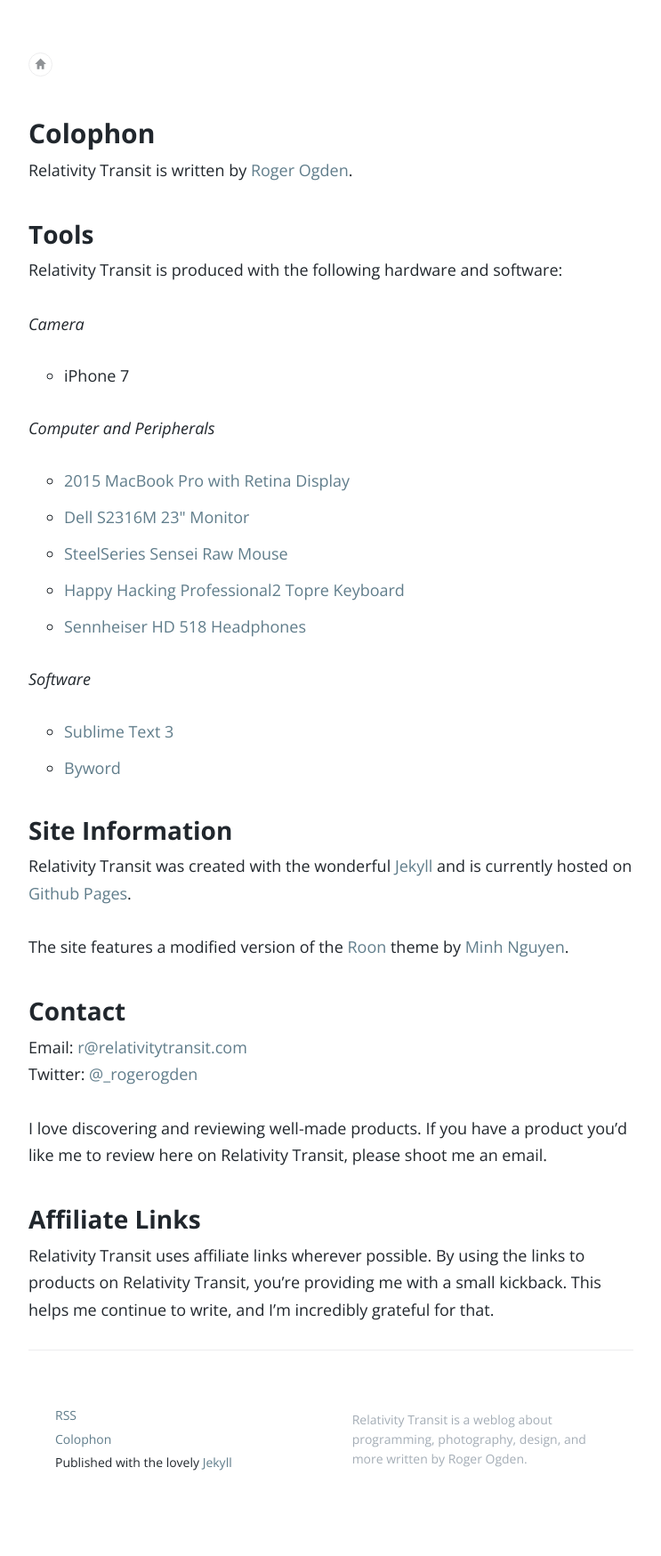
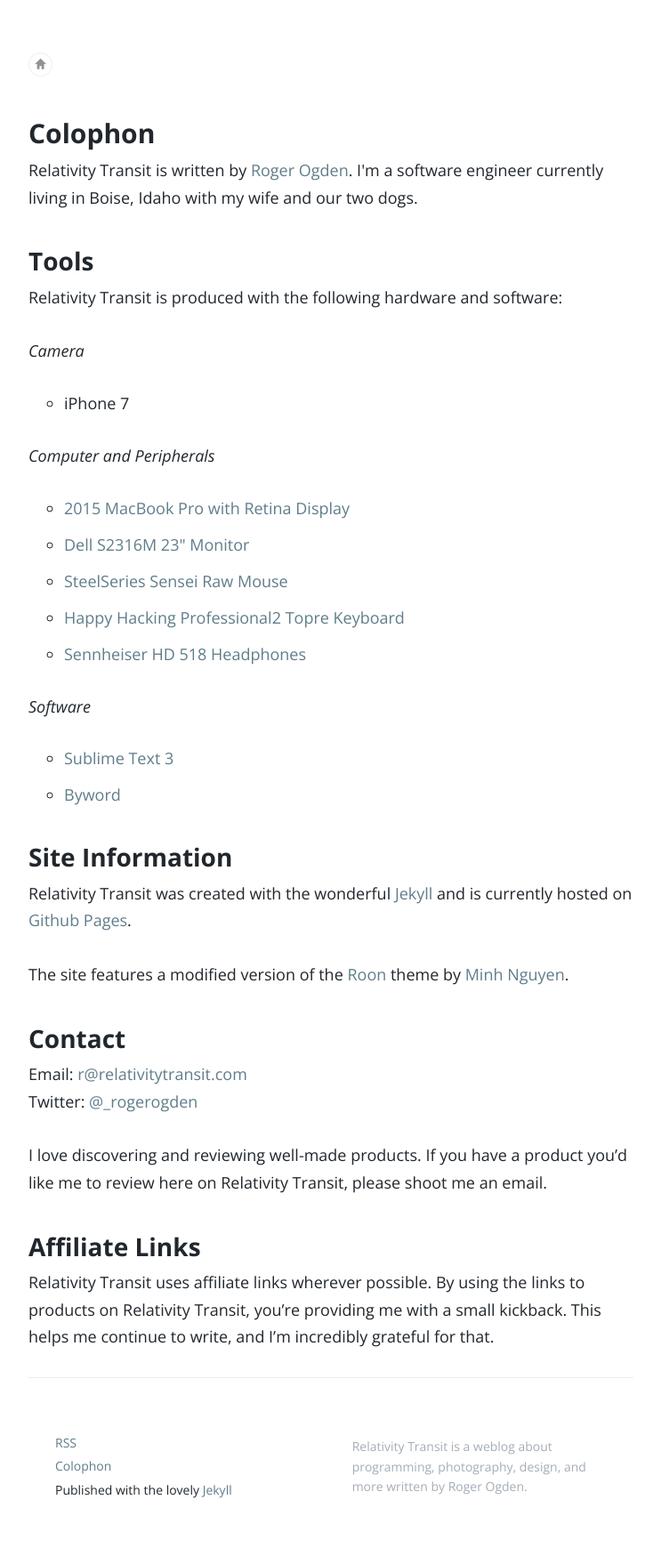
Before and after one commit to rogerogden/blog, a Jekyll site: the page built from colophon.html, in a window 1280 px wide. Shown: the whole page at 89% size, without its empty margins (268-1011 px from the left). Built offline with Jekyll 4.4.1, drawn with Linux system fonts in a browser that asks for light colours; before the commit the page ends 1718 px from its top, so only the background shows below that.

Commit message:
More colophon work

```diff
--- a/colophon.html
+++ b/colophon.html
@@ -4,7 +4,7 @@
 ---
 <h1>Colophon</h1>
 
-<p>Relativity Transit is written by <a href="https://twitter.com/_rogerogden">Roger Ogden</a>.</p>
+<p>Relativity Transit is written by <a href="https://twitter.com/_rogerogden">Roger Ogden</a>. I'm a software engineer currently living in Boise, Idaho with my wife and our two dogs.</p>
 
 <h2>Tools</h2>
 <p>Relativity Transit is produced with the following hardware and software:</p>
```
